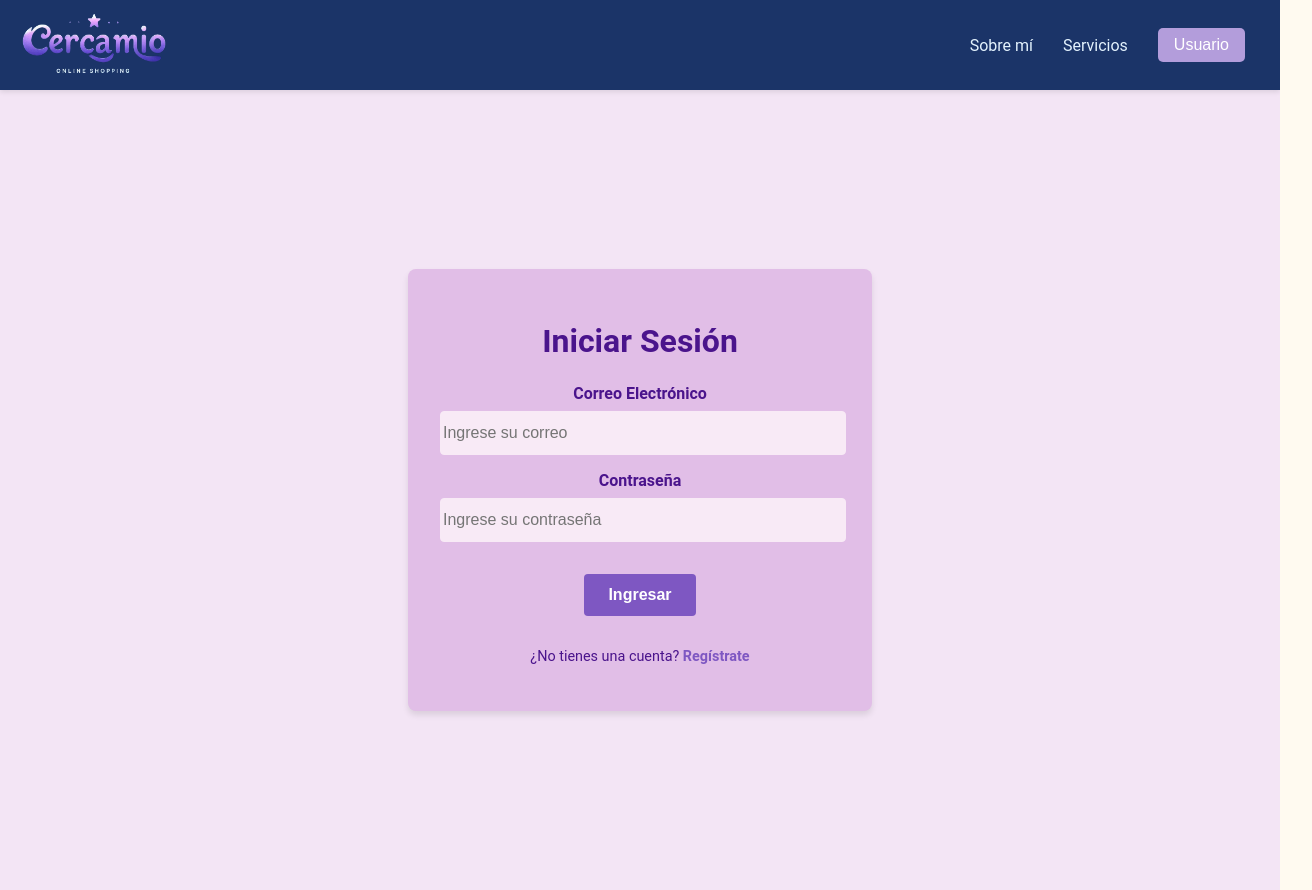
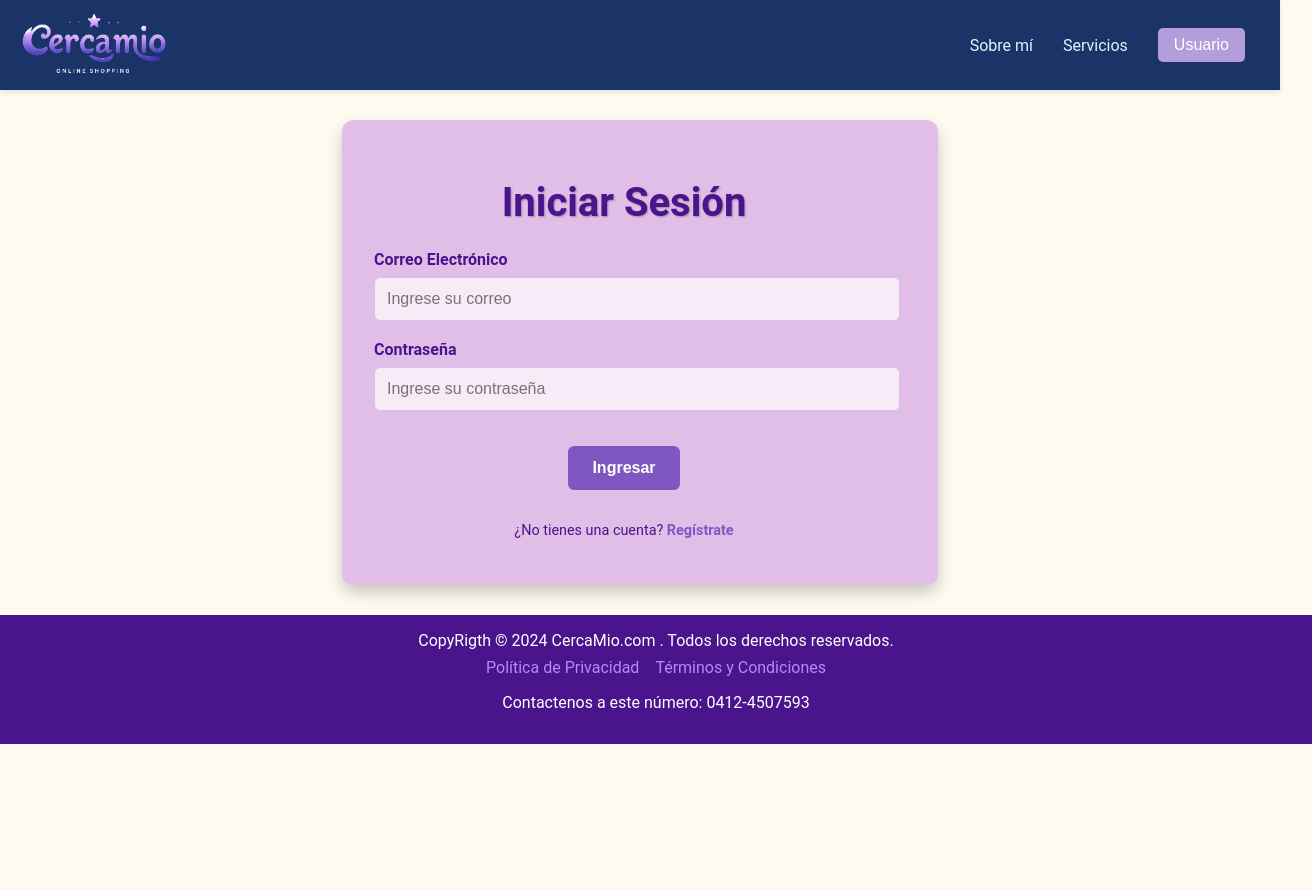
Before and after one commit to ElAdagioDeJP/E-Commerce_CercaMio, a React (Vite) app in the folder frontend/: page /sesion in a window 1280 px wide. Shown: the whole page, 1312 px wide, since content can reach past the window. After the commit the page ends 800 px from the top, so only its background shows below. Built offline with nearby package versions, Linux system fonts and the light colour scheme.

Commit message:
se corrigio el css y se hizo el footer

```diff
--- a/frontend/src/App.jsx
+++ b/frontend/src/App.jsx
@@ -2,6 +2,7 @@ import './App.css';
 import { useState } from 'react';
 import { useNavigate } from 'react-router-dom';
 import Navbar from './Navbar';
+import Footer from './Footer';
 
 function App() {
   const navigate = useNavigate(); // Usamos el hook para navegar
@@ -65,6 +66,7 @@ function App() {
             </div>
           </main>
         </div>
+        <Footer />
       </div>
       </>
       );
--- a/frontend/src/Crearproducto.css
+++ b/frontend/src/Crearproducto.css
@@ -4,7 +4,7 @@
     max-width: 600px;
     margin: 0 auto;
     padding: 2rem;
-    background-color: #f9f9f9;
+    background-color: #F3E5F5;
     border-radius: 8px;
     box-shadow: 0px 0px 10px rgba(0, 0, 0, 0.1);
   }
--- a/frontend/src/Crearproductos.jsx
+++ b/frontend/src/Crearproductos.jsx
@@ -3,12 +3,14 @@
 import React, { useState } from 'react';
 import './CrearProducto.css'; // Asegúrate de crear este archivo de estilo.
 import Navbar from './Navbar';
+import Footer from './Footer';
 
 const CrearProducto = () => {
     const [formData, setFormData] = useState({
         nombre: '',
         descripcion: '',
         precio: '',
+        stock: ''
     });
 
     const handleInputChange = (e) => {
@@ -19,7 +21,7 @@ const CrearProducto = () => {
     const handleSubmit = (e) => {
         e.preventDefault();
 
-        if (!formData.nombre || !formData.descripcion || !formData.precio) {
+        if (!formData.nombre || !formData.descripcion || !formData.precio || !formData.stock) {
             alert('Por favor, completa todos los campos.');
             return;
         }
@@ -56,6 +58,7 @@ const CrearProducto = () => {
                     <div className="campo">
                         <label htmlFor="descripcion">Descripción</label>
                         <textarea
+                            type="text"
                             id="descripcion"
                             placeholder="Descripción del producto"
                             value={formData.descripcion}
@@ -72,9 +75,20 @@ const CrearProducto = () => {
                             onChange={handleInputChange}
                         />
                     </div>
+                    <div className="campo">
+                        <label htmlFor="stock">Ponga el stock del producto</label>
+                        <textarea
+                            type="number"
+                            id="stock"
+                            placeholder="stock"
+                            value={formData.stock}
+                            onChange={handleInputChange}
+                        />
+                    </div>
                     <button type="submit" className="boton">Crear Producto</button>
                 </form>
             </div>
+            <Footer />
         </div>
     );
 };
--- /dev/null
+++ b/frontend/src/Footer.css
@@ -0,0 +1,33 @@
+.footer {
+    background-color: #4A148C; /* Color de fondo */
+    color: #FFFFFF; /* Color del texto */
+    text-align: center;
+    padding: 1rem;
+    position: relative;
+    bottom: 0;
+    width: 100%;
+  }
+
+  .footer-content {
+    max-width: 1200px;
+    margin: 0 auto;
+  }
+
+  .footer-text {
+    margin: 0;
+    font-size: 1rem;
+  }
+
+  .footer-links {
+    margin-top: 0.5rem;
+  }
+
+  .footer-link {
+    color: #BB86FC; /* Color de los enlaces */
+    text-decoration: none;
+    margin: 0 0.5rem;
+  }
+
+  .footer-link:hover {
+    text-decoration: underline;
+  }
--- /dev/null
+++ b/frontend/src/Footer.jsx
@@ -0,0 +1,21 @@
+import React from 'react';
+import { useNavigate } from 'react-router-dom';
+import './Footer.css';
+
+const Footer = () => {
+    return (
+      <footer className="footer">
+        <div className="footer-content">
+          <p className="footer-text"> CopyRigth © {new Date().getFullYear()} CercaMio.com . Todos los derechos reservados.</p>
+          <div className="footer-links">
+            <a href="/privacidad" className="footer-link">Política de Privacidad</a>
+            <a href="/terminos" className="footer-link">Términos y Condiciones</a><br></br>
+            <p>Contactenos a este número: 0412-4507593</p>
+
+          </div>
+        </div>
+      </footer>
+    );
+  };
+
+  export default Footer;
--- a/frontend/src/Registro.css
+++ b/frontend/src/Registro.css
@@ -2,13 +2,12 @@
 
 /* General Container */
 .login-container {
+
   display: flex;
   justify-content: center;
   align-items: center;
-  height: 100vh;
-  margin: 0;
-  padding: 0;
-  background-color: #F3E5F5; /* Fondo general */
+  height: 100%;
+
 
 }
 
@@ -16,16 +15,18 @@
 
 /* Card */
 .login-card {
-  margin: 40px;
-
+  margin-top: 20px;
+  background-color: #E1BEE7;
   /* Fondo del cuadro */
-  padding: 2rem;
+  padding-left: 2rem;
+  padding-right: 4rem;
   border-radius: 12px;
   box-shadow: 0px 8px 15px rgba(0, 0, 0, 0.2);
   text-align: center;
-  width: 100%;
-  max-width: 450px;
+  width: 120%;
+  max-width: 500px;
   animation: fadeIn 0.5s ease-in-out;
+  margin: 30px;
 }
 
 /* Animación */
--- a/frontend/src/Registro.jsx
+++ b/frontend/src/Registro.jsx
@@ -1,7 +1,8 @@
 import React, { useState } from 'react';
 import { useNavigate } from 'react-router-dom';
-import "./SesionUsuario.css";
-import Navbar from './Navbar'; // Aquí se importa el Navbar
+import "./Registro.css";
+import Navbar from './Navbar';
+import Footer from './Footer'; // Aquí se importa el Navbar
 
 const RegistroUsuario = () => {
   const navigate = useNavigate();
@@ -49,9 +50,7 @@ const RegistroUsuario = () => {
     navigate('/');
   };
 
-  const handleBackClick = () => {
-    navigate('/');
-  };
+
 
   return (
     <div className='cuerpo'>
@@ -158,6 +157,7 @@ const RegistroUsuario = () => {
           </form>
         </div>
       </div>
+      <Footer />
     </div>
   );
 };
--- a/frontend/src/SesionUsuario.css
+++ b/frontend/src/SesionUsuario.css
@@ -1,11 +1,12 @@
+
 /* General Container */
 .login-container {
     display: flex;
     justify-content: center;
     align-items: center;
-    height: 100vh;
-    background-color: #F3E5F5; /* Fondo general */
-    margin: 0;
+    height: 100%;
+
+
   }
 
   /* Card */
--- a/frontend/src/SesionUsuario.jsx
+++ b/frontend/src/SesionUsuario.jsx
@@ -3,13 +3,12 @@ import React from 'react';
 import { useNavigate } from 'react-router-dom';
 import "./SesionUsuario.css";
 import Navbar from './Navbar';
+import Footer from './Footer';
 
 const SesionUsuario = () => {
   const navigate = useNavigate();
 
-  const handleBackClick = () => {
-    navigate('/');
-  };
+
 
   const handleRegisterClick = (e) => {
     e.preventDefault();
@@ -17,7 +16,7 @@ const SesionUsuario = () => {
   };
 
   return (
-    <div>
+    <div className='cuerpo'>
       <Navbar />
       <div className="login-container">
         <div className="login-card">
@@ -37,6 +36,7 @@ const SesionUsuario = () => {
           </p>
         </div>
       </div>
+      <Footer />
     </div>
   );
 };
```
Also changed, not shown: frontend/src/ProductDetail.css (deleted), frontend/src/ProductDetail.jsx (deleted).
